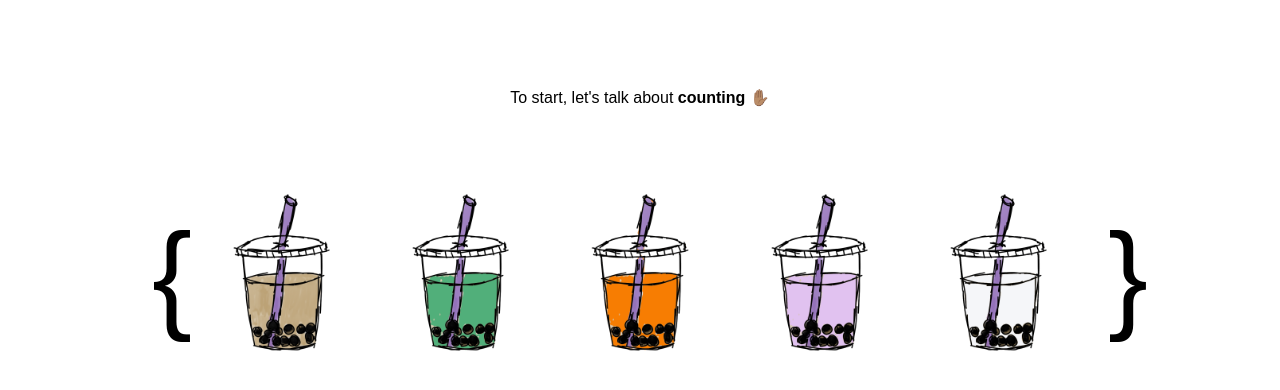
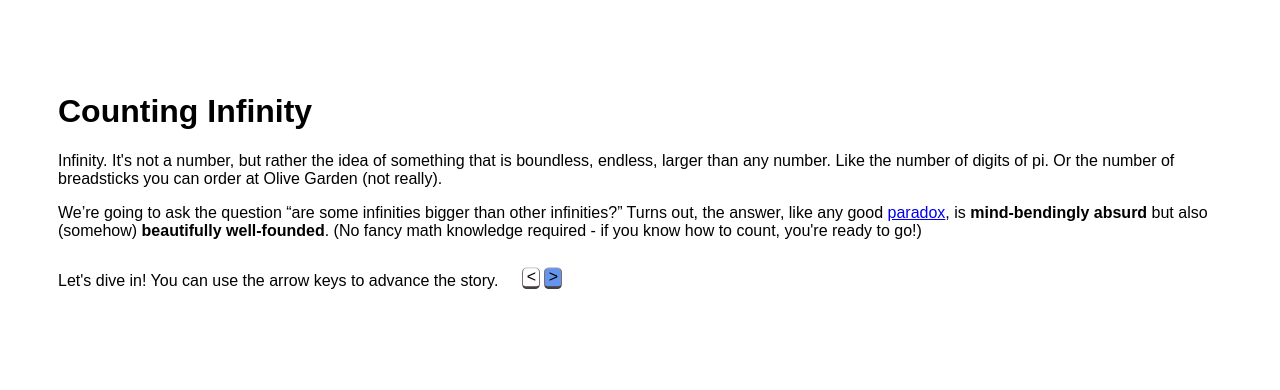
Before and after one commit to mmcghee18/infinity, a React (Create React App) app: page / in a window 1280 px wide. Shown: the top 390 px of the page. Built offline with nearby package versions, Linux system fonts and the light colour scheme.

Commit message:
fix starting place

```diff
--- a/src/App.js
+++ b/src/App.js
@@ -4,7 +4,7 @@ import Counting from "./article-components/Counting.jsx";
 import useKeyPress from "./hooks/useKeyPress.js";
 
 function App() {
-  const [currentPage, setCurrentPage] = useState(1);
+  const [currentPage, setCurrentPage] = useState(0);
   // const numPages = 2;
 
   // const leftPress = useKeyPress("ArrowLeft");
```
